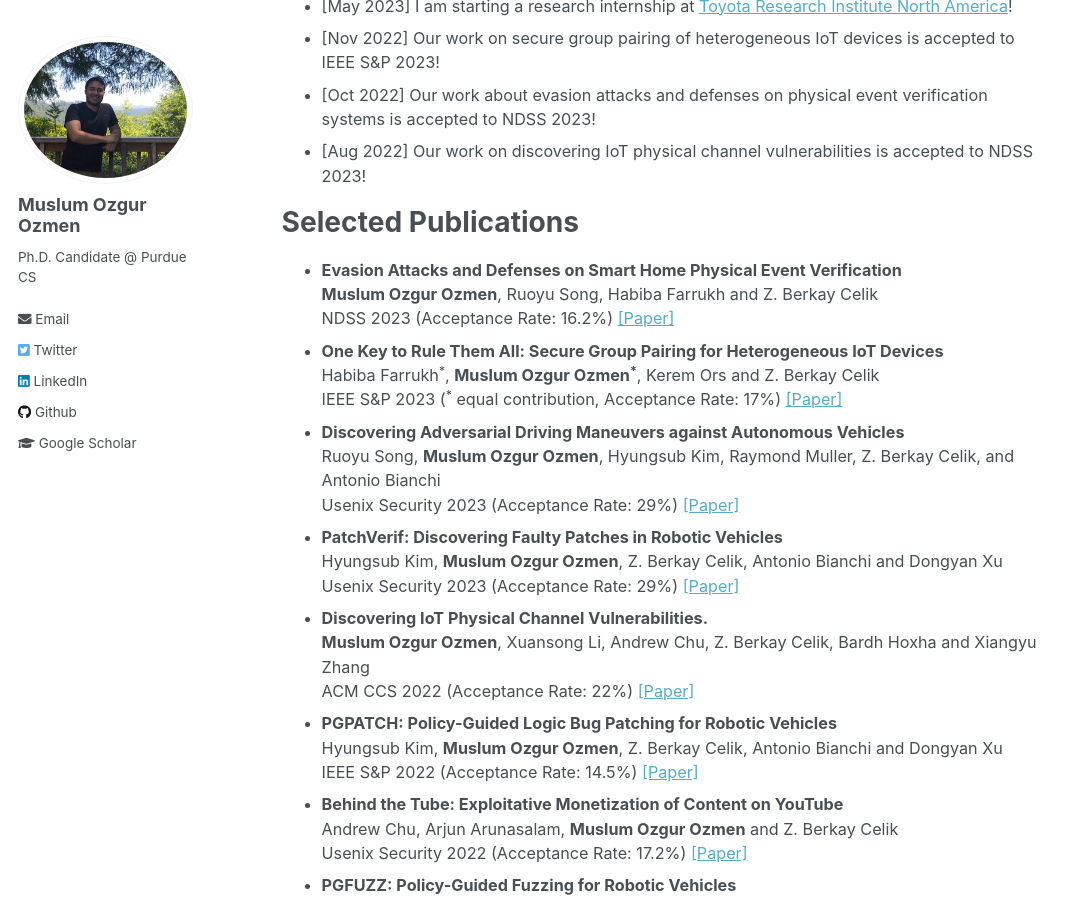
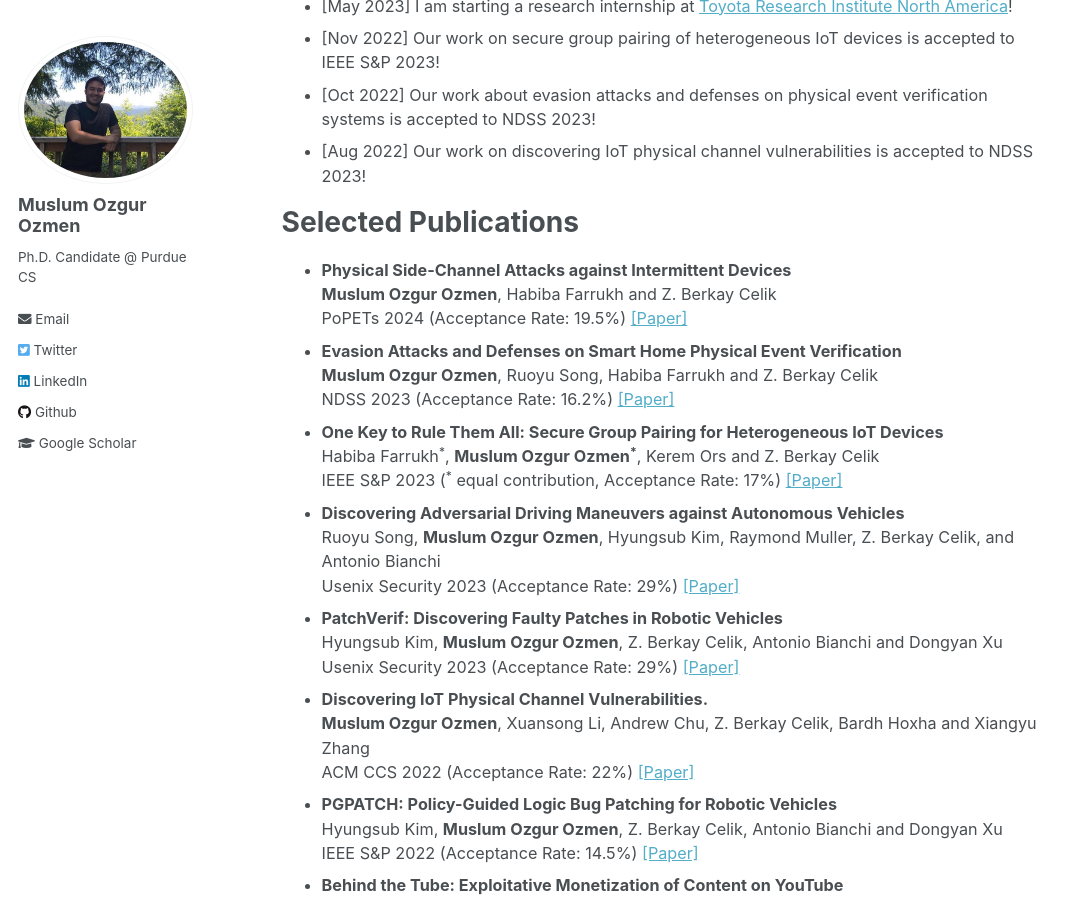
Before and after one commit to ozgurozmen/ozgurozmen.github.io, a Jekyll site: the page built from _pages/about.md, in a window 1280 px wide and 900 px high, scrolled down 799 px. Shown: the whole window, without its empty margins (0-1081 px from the left). Built offline with Jekyll 4.4.1, drawn with Linux system fonts in a browser that asks for light colours.

Commit message:
Update about.md

```diff
--- a/_pages/about.md
+++ b/_pages/about.md
@@ -62,6 +62,12 @@ News
 Selected Publications
 ============
 <ul>
+	<li><b>Physical Side-Channel Attacks against Intermittent Devices</b>
+			<br/>
+			<b>Muslum Ozgur Ozmen</b>, Habiba Farrukh and Z. Berkay Celik
+			<br/>
+			PoPETs 2024 (Acceptance Rate: 19.5%) <a href='https://www.researchgate.net/profile/Muslum-Ozgur-Ozmen/publication/378994981_Physical_Side-Channel_Attacks_against_Intermittent_Devices/links/65f510021f0aec67e2949786/Physical-Side-Channel-Attacks-against-Intermittent-Devices.pdf'>[Paper]</a> <br/>
+	</li>
 	<li><b>Evasion Attacks and Defenses on Smart Home Physical Event Verification</b>
 			<br/>
 			<b>Muslum Ozgur Ozmen</b>, Ruoyu Song, Habiba Farrukh and Z. Berkay Celik
```
